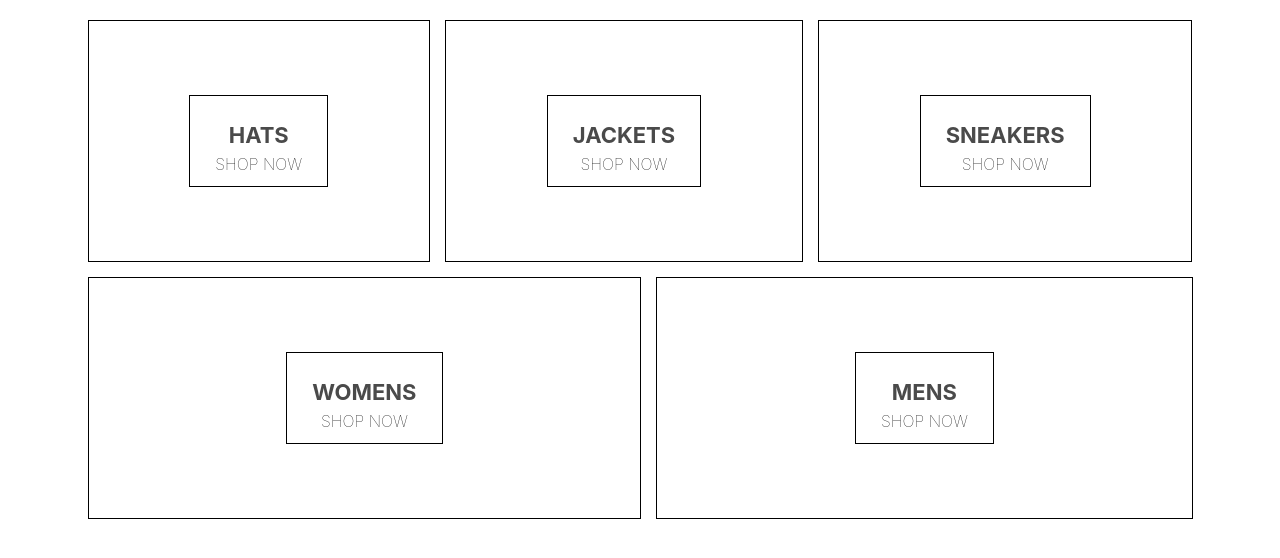
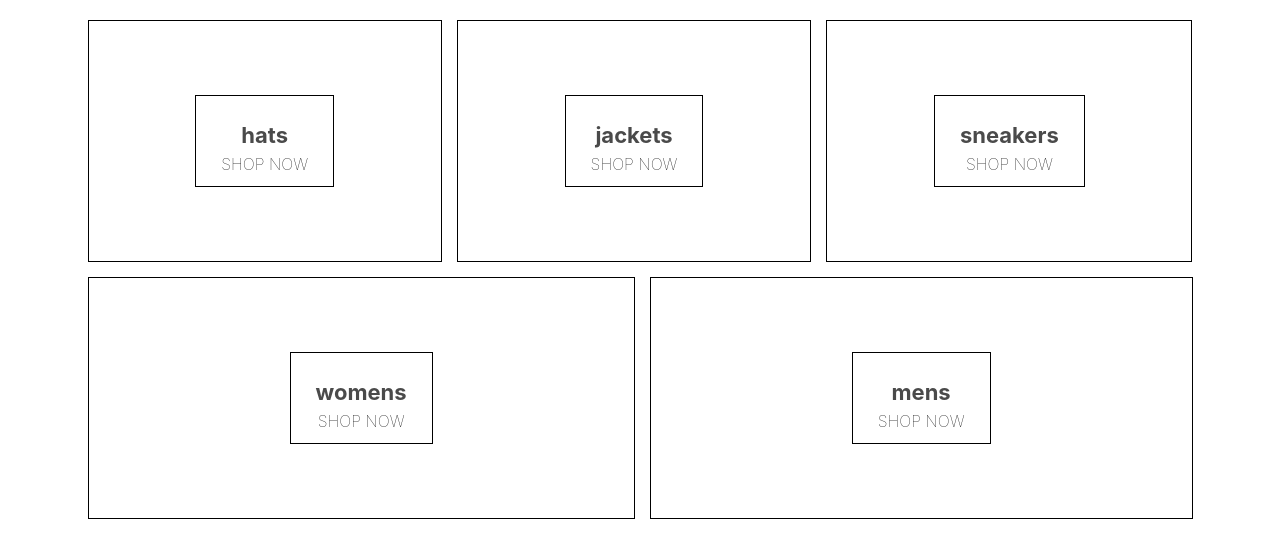
Before and after one commit to ZsomborBalatoni/crwn-clothing, a React (Create React App) app in the folder crwn-clothing/: page / in a window 1280 px wide. Shown: the top 558 px of the page. Built offline with nearby package versions, Linux system fonts and the light colour scheme; the HTML template or start-up script is replaced by a standard one.

Commit message:
Separating components

```diff
--- a/crwn-clothing/src/App.js
+++ b/crwn-clothing/src/App.js
@@ -1,5 +1,5 @@
 import './App.css';
-import HomePage from './components/homepage/homepage.component';
+import HomePage from './pages/homepage/homepage.component';
 
 function App() {
   return (
--- /dev/null
+++ b/crwn-clothing/src/components/directory/directory.component.jsx
@@ -0,0 +1,62 @@
+import React from 'react';
+
+import MenuItem from '../menu-item/menu-item.component';
+
+import './directory.styles.scss';
+
+class Directory extends React.Component {
+    constructor() {
+        super();
+
+        this.state = {
+            sections: [
+                {
+                  title: 'hats',
+                  imageUrl: 'https://i.ibb.co/cvpntL1/hats.png',
+                  id: 1,
+                  linkUrl: 'shop/hats'
+                },
+                {
+                  title: 'jackets',
+                  imageUrl: 'https://i.ibb.co/px2tCc3/jackets.png',
+                  id: 2,
+                  linkUrl: 'shop/jackets'
+                },
+                {
+                  title: 'sneakers',
+                  imageUrl: 'https://i.ibb.co/0jqHpnp/sneakers.png',
+                  id: 3,
+                  linkUrl: 'shop/sneakers'
+                },
+                {
+                  title: 'womens',
+                  imageUrl: 'https://i.ibb.co/GCCdy8t/womens.png',
+                  size: 'large',
+                  id: 4,
+                  linkUrl: 'shop/womens'
+                },
+                {
+                  title: 'mens',
+                  imageUrl: 'https://i.ibb.co/R70vBrQ/men.png',
+                  size: 'large',
+                  id: 5,
+                  linkUrl: 'shop/mens'
+                }
+              ]
+        }
+    }
+
+    render() {
+        return (
+            <div className='directory-menu'>
+               {
+                this.state.sections.map( ({title, imageUrl, id}) => (
+                    <MenuItem key={id} title={title} />
+                ))
+               }
+            </div>
+        )
+    }
+}
+
+export default Directory;
--- /dev/null
+++ b/crwn-clothing/src/components/directory/directory.styles.scss
@@ -0,0 +1,6 @@
+.directory-menu {
+    width: 100%;
+    display: flex;
+    flex-wrap: wrap;
+    justify-content: space-between;
+  }
--- a/crwn-clothing/src/components/homepage/homepage.component.jsx
+++ /dev/null
@@ -1,41 +0,0 @@
-import React from 'react';
-import './homepage.styles.scss'
-
-const HomePage = () => (
-    <div className='homepage'>
-        <div className='directory-menu'>
-            <div className='menu-item'>
-                <div className='content'>
-                    <h1 className='title'>HATS</h1>
-                    <span className='subtitle'>SHOP NOW</span>
-                </div>
-            </div>
-            <div className='menu-item'>
-                <div className='content'>
-                    <h1 className='title'>JACKETS</h1>
-                    <span className='subtitle'>SHOP NOW</span>
-                </div>
-            </div>
-            <div className='menu-item'>
-                <div className='content'>
-                    <h1 className='title'>SNEAKERS</h1>
-                    <span className='subtitle'>SHOP NOW</span>
-                </div>
-            </div>
-            <div className='menu-item'>
-                <div className='content'>
-                    <h1 className='title'>WOMENS</h1>
-                    <span className='subtitle'>SHOP NOW</span>
-                </div>
-            </div>
-            <div className='menu-item'>
-                <div className='content'>
-                    <h1 className='title'>MENS</h1>
-                    <span className='subtitle'>SHOP NOW</span>
-                </div>
-            </div>
-        </div>
-    </div>
-)
-
-export default HomePage;
--- a/crwn-clothing/src/components/homepage/homepage.styles.scss
+++ /dev/null
@@ -1,54 +0,0 @@
-.homepage {
-  display: flex;
-  flex-direction: column;
-  align-items: center;
-  padding: 20px 80px;
-}
-
-.directory-menu {
-  width: 100%;
-  display: flex;
-  flex-wrap: wrap;
-  justify-content: space-between;
-}
-
-.menu-item {
-  min-width: 30%;
-  height: 240px;
-  flex: 1 1 auto;
-  display: flex;
-  align-items: center;
-  justify-content: center;
-  border: 1px solid black;
-  margin: 0 7.5px 15px;
-
-  &:first-child {
-    margin-right: 7.5px;
-  }
-
-  &:last-child {
-    margin-left: 7.5px;
-  }
-
-  .content {
-    height: 90px;
-    padding: 0 25px;
-    display: flex;
-    flex-direction: column;
-    align-items: center;
-    justify-content: center;
-    border: 1px solid black;
-
-    .title {
-      font-weight: bold;
-      margin-bottom: 6px;
-      font-size: 22px;
-      color: #4a4a4a;
-    }
-
-    .subtitle {
-      font-weight: lighter;
-      font-size: 16px;
-    }
-  }
-}
--- /dev/null
+++ b/crwn-clothing/src/components/menu-item/menu-item.component.jsx
@@ -0,0 +1,15 @@
+import React from 'react';
+
+import './menu-item.styles.scss';
+
+const MenuItem = ({title}) => (
+    <div className='menu-item'>
+        <div className='content'>
+            <h1 className='title'>{title}</h1>
+            <span className='subtitle'>SHOP NOW</span>
+        </div>
+    </div>
+)
+
+
+export default MenuItem;
--- /dev/null
+++ b/crwn-clothing/src/components/menu-item/menu-item.styles.scss
@@ -0,0 +1,40 @@
+.menu-item {
+    min-width: 30%;
+    height: 240px;
+    flex: 1 1 auto;
+    display: flex;
+    align-items: center;
+    justify-content: center;
+    border: 1px solid black;
+    margin: 0 7.5px 15px;
+
+    &:first-child {
+        margin-right: 7.5px;
+    }
+
+    &:last-child {
+        margin-left: 7.5px;
+    }
+
+    .content {
+        height: 90px;
+        padding: 0 25px;
+        display: flex;
+        flex-direction: column;
+        align-items: center;
+        justify-content: center;
+        border: 1px solid black;
+
+        .title {
+        font-weight: bold;
+        margin-bottom: 6px;
+        font-size: 22px;
+        color: #4a4a4a;
+        }
+
+        .subtitle {
+        font-weight: lighter;
+        font-size: 16px;
+        }
+    }
+}
--- /dev/null
+++ b/crwn-clothing/src/pages/homepage/homepage.component.jsx
@@ -0,0 +1,13 @@
+import React from 'react';
+
+import Directory from '../../components/directory/directory.component';
+
+import './homepage.styles.scss'
+
+const HomePage = () => (
+    <div className='homepage'>
+        <Directory />
+    </div>
+)
+
+export default HomePage;
--- /dev/null
+++ b/crwn-clothing/src/pages/homepage/homepage.styles.scss
@@ -0,0 +1,6 @@
+.homepage {
+  display: flex;
+  flex-direction: column;
+  align-items: center;
+  padding: 20px 80px;
+}
```
